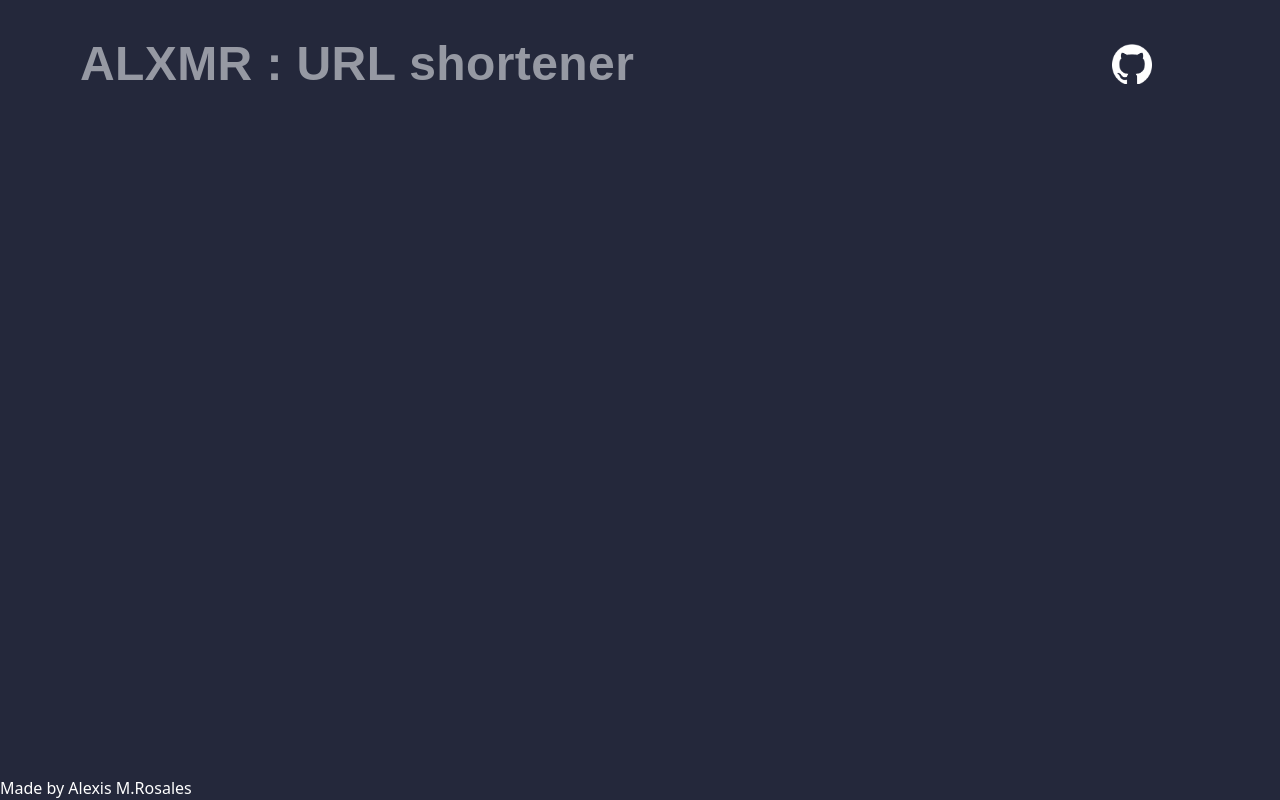
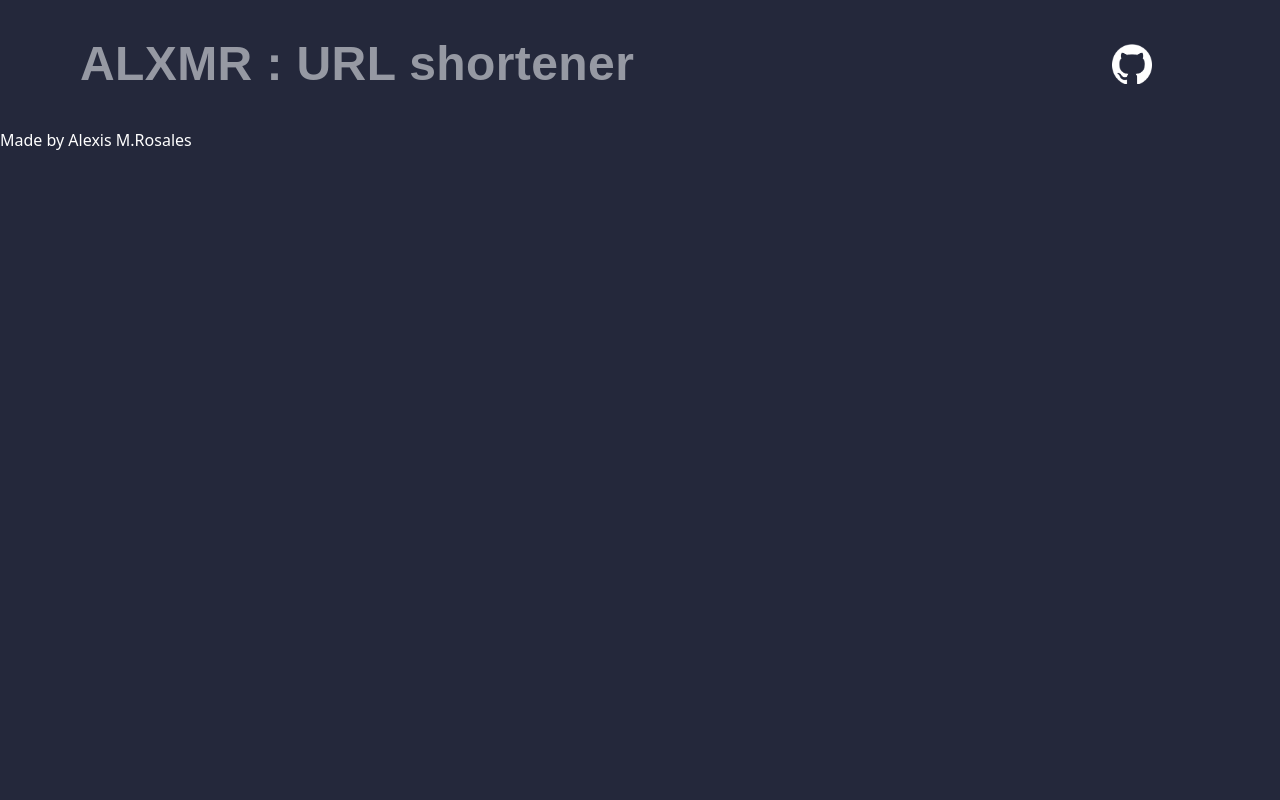
Before and after one commit to alexismrosales/url_shortener, a React (Create React App) app in the folder url_shortener-frontend/: page / in a window 1280 px wide. Built offline with nearby package versions, Linux system fonts and the light colour scheme.

Commit message:
Fixed footer

```diff
--- a/url_shortener-frontend/src/components/footer/styles.module.css
+++ b/url_shortener-frontend/src/components/footer/styles.module.css
@@ -1,3 +1,3 @@
 .container {
-  @apply absolute h-auto flex bottom-0
+  @apply flex h-auto flex bottom-0
 }
```
